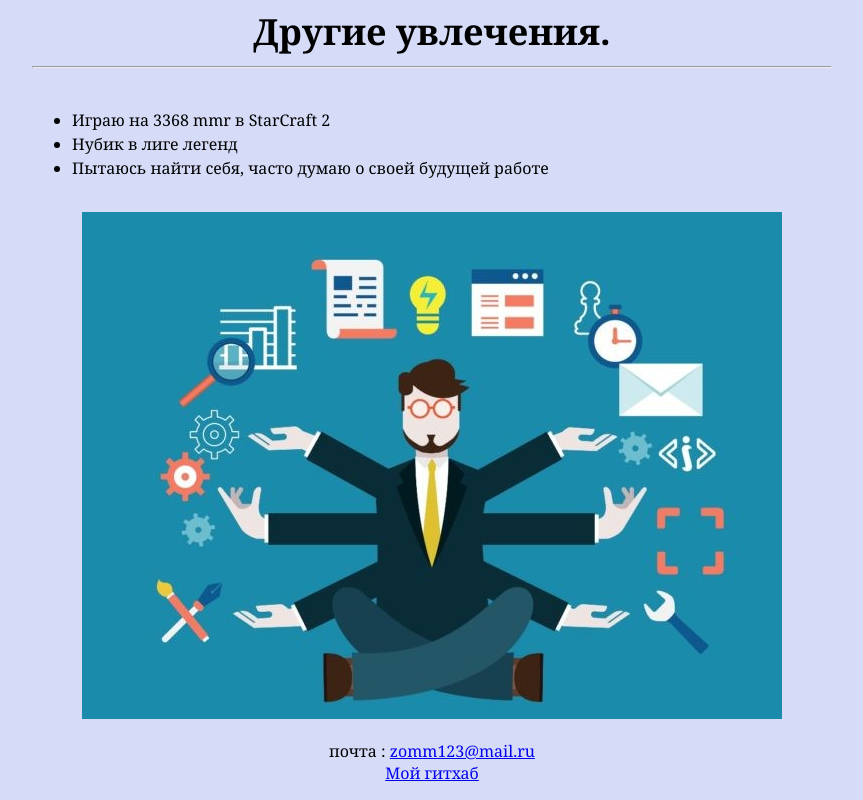
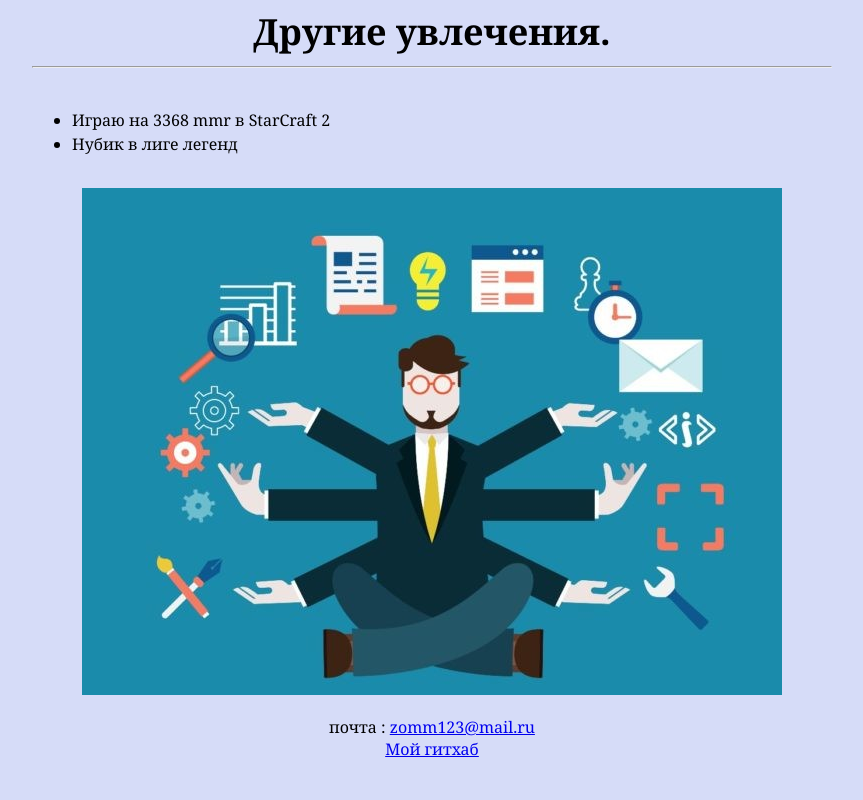
Before and after one commit to Teron-comm/tert, a plain HTML site: page index.html in a window 1280 px wide. Shown: the part 1062-1862 px from the top of the page, without its empty margins (208-1071 px from the left). After the commit the page ends 1838 px from the top, so only its background shows below. Drawn offline with Linux system fonts and the light colour scheme.

Commit message:
Update index.html

```diff
--- a/index.html
+++ b/index.html
@@ -44,7 +44,6 @@
         ><ul class="text">
           <li>Играю на 3368 mmr в StarCraft 2</li>
           <li>Нубик в лиге легенд</li>
-          <li>Пытаюсь найти себя, часто думаю о своей будущей работе</li>
         </ul>
       </span>
       <img src="V9ooGM9hRmU.jpg" alt="мы" />
```
